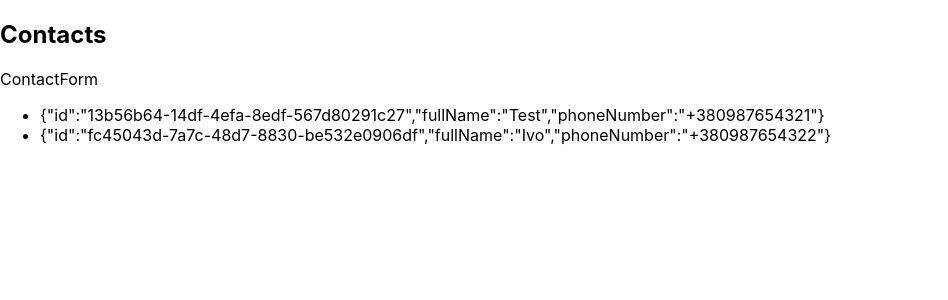
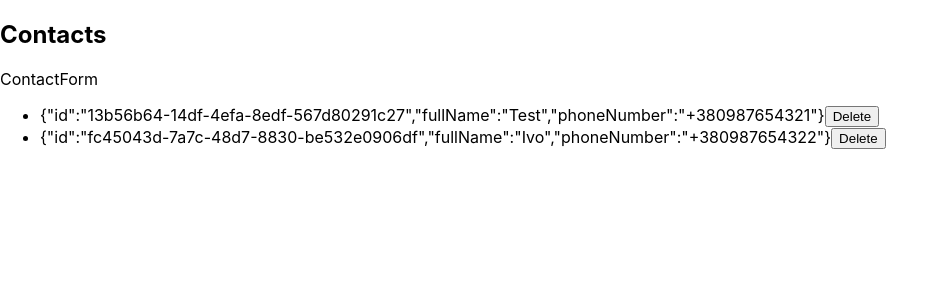
Before and after one commit to Vantuzs/pe2023-1-contacts-app, a React (Create React App) app: page / in a window 1280 px wide. Shown: the top 300 px of the page, without its empty margins (0-948 px from the left). Built offline with nearby package versions, Linux system fonts and the light colour scheme.

Commit message:
Add delete contact item

```diff
--- a/src/components/ContactsList/index.jsx
+++ b/src/components/ContactsList/index.jsx
@@ -1,10 +1,14 @@
 import { connect } from 'react-redux'
+import { deleteContact } from '../../store/slices/contactsSlice'
 
-function ContactsList ({ contacts }) {
+function ContactsList ({ contacts, deleteContactById }) {
   return (
     <ul>
       {contacts.map(c => (
-        <li key={c.id}>{JSON.stringify(c)}</li>
+        <li key={c.id}>
+          {JSON.stringify(c)}
+          <button onClick={() => deleteContactById(c.id)}>Delete</button>
+        </li>
       ))}
     </ul>
   )
@@ -12,4 +16,13 @@ function ContactsList ({ contacts }) {
 
 const mapStateToProps = ({ contactsList }) => contactsList
 
-export default connect(mapStateToProps)(ContactsList)
+const mapDispatchToProps = dispatch => ({
+  deleteContactById: id => dispatch(deleteContact(id))
+})
+
+// deleteContact(id) ===>
+//     action = {
+//        type: 'deleteContact',
+//        payload: id
+//     }
+export default connect(mapStateToProps, mapDispatchToProps)(ContactsList)
--- a/src/store/slices/contactsSlice.js
+++ b/src/store/slices/contactsSlice.js
@@ -19,9 +19,15 @@ const initialState = {
 const contactsSlice = createSlice({
   initialState,
   name: 'contacts',
-  reducers: {},
+  reducers: {
+    deleteContact: (state, { payload }) => {
+      state.contacts = state.contacts.filter(c => c.id !== payload);
+    },
+  },
 });
 
 const { reducer, actions } = contactsSlice;
 
+export const { deleteContact } = actions;
+
 export default reducer;
```
